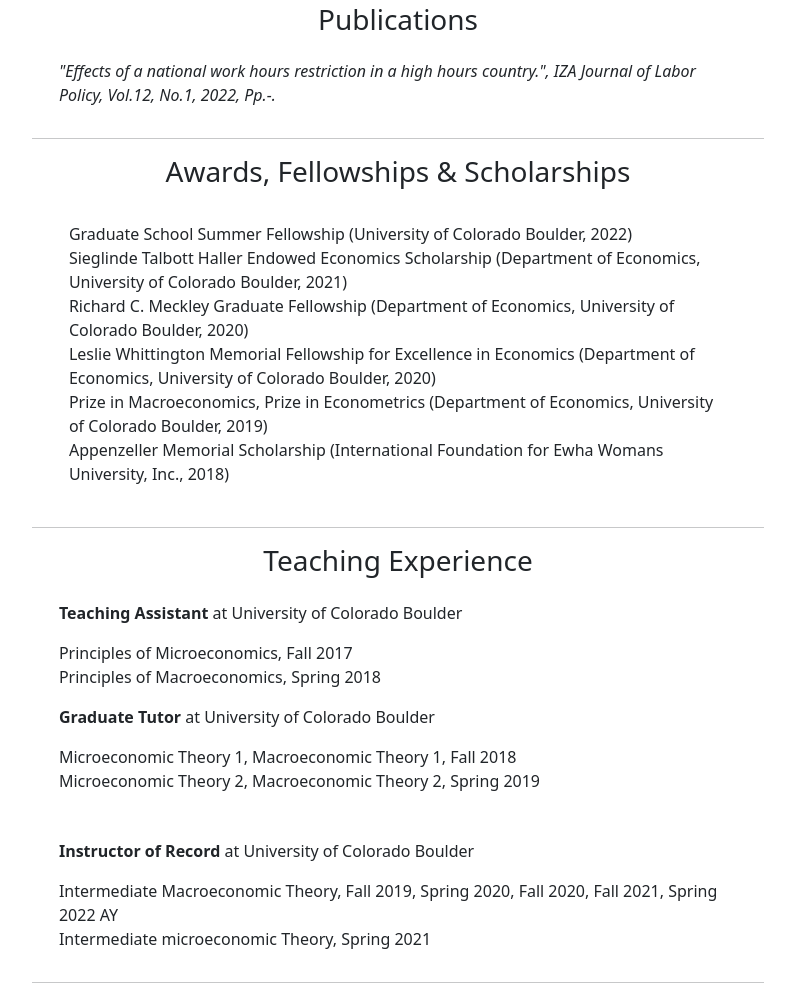
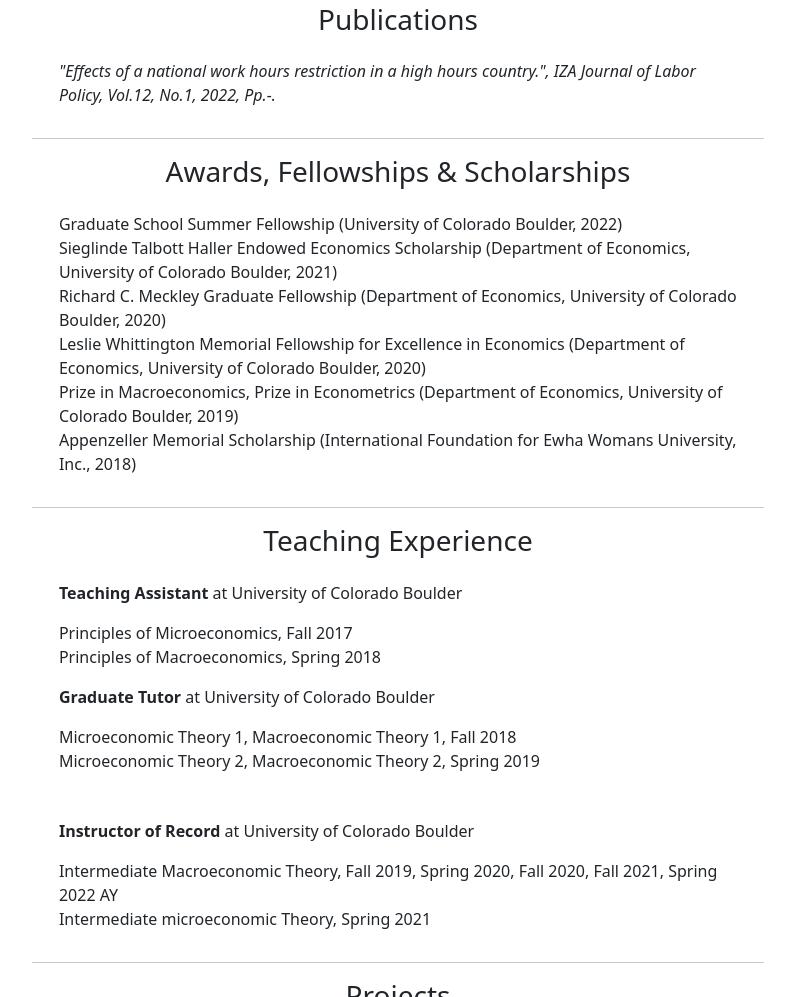
Before and after one commit to JieunHurt/JieunHurt.github.io, a website: page cv.html in a window 1280 px wide. Shown: the part 853-1850 px from the top of the page, without its empty margins (242-1037 px from the left). Drawn offline with nearby package versions, Linux system fonts and the light colour scheme.

Commit message:
Update cv.html

```diff
--- a/cv.html
+++ b/cv.html
@@ -109,7 +109,7 @@
 <!-- Awards -->
  <div class="col-xs-12 col-md-12 no-padding">
 <h3 style="text-align:center;"> Awards, Fellowships & Scholarships </h3>
-	  <div class="row justify-content-center align-items-center", style="padding:25px">
+	  <div class="row justify-content-center align-items-center", style="padding:15px">
  <ul class="nobul">
   <li> Graduate School Summer Fellowship (University of Colorado Boulder, 2022) </li>
 	 <li> Sieglinde Talbott Haller Endowed Economics Scholarship (Department of Economics, University of Colorado Boulder, 2021)  </li>
@@ -119,7 +119,6 @@
 	 <li> Appenzeller Memorial Scholarship (International Foundation for Ewha Womans University, Inc., 2018) </li>
  </ul>
  </div>
-
 </div>
 <hr style="width:100%">
 <!-- .Awards -->
```
